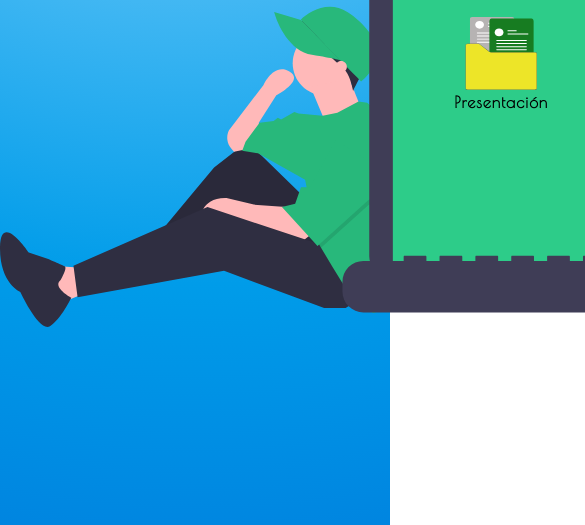
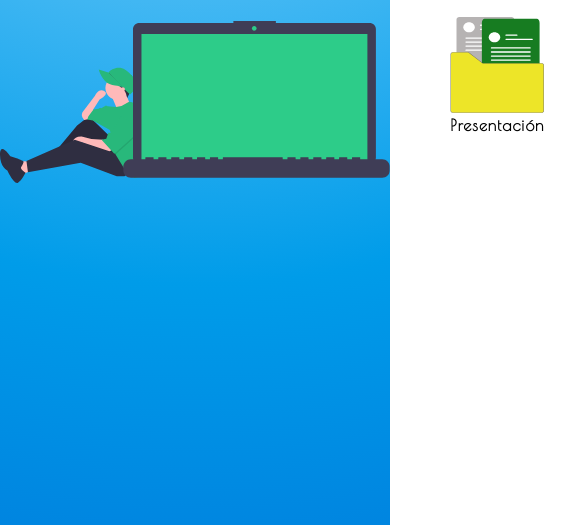
Before and after one commit to jbs-code/jbs-presentacion, a plain HTML site: page index.html in a window 390 px wide. Shown: the part 319-844 px from the top of the page, 585 px wide, since content can reach past the window. Drawn offline with nearby package versions, Linux system fonts and the light colour scheme.

Commit message:
responsive svg

```diff
--- a/css/style.css
+++ b/css/style.css
@@ -14,8 +14,18 @@
     align-items: center;
 }
 
+img{
+    width: 100%;
+    height: auto;
+}
+
+svg{
+    width: 100%;
+}
+
 .pc{
     position: relative;
+    width: auto;
 }
 
 .pantalla{
@@ -42,6 +52,7 @@
 }
 
 .pantalla__folder{
+    width: 15%;
     text-align: center;
     margin: auto;
 }
--- a/js/app.js
+++ b/js/app.js
@@ -1,7 +1,5 @@
 const pantalla = document.querySelector("#pantalla").getBBox();
 const posPantalla = document.querySelector(".pantalla");
-
-console.log(pantalla.x);
 
 function screen(){
     posPantalla.style.top = pantalla.y + "px";
```
